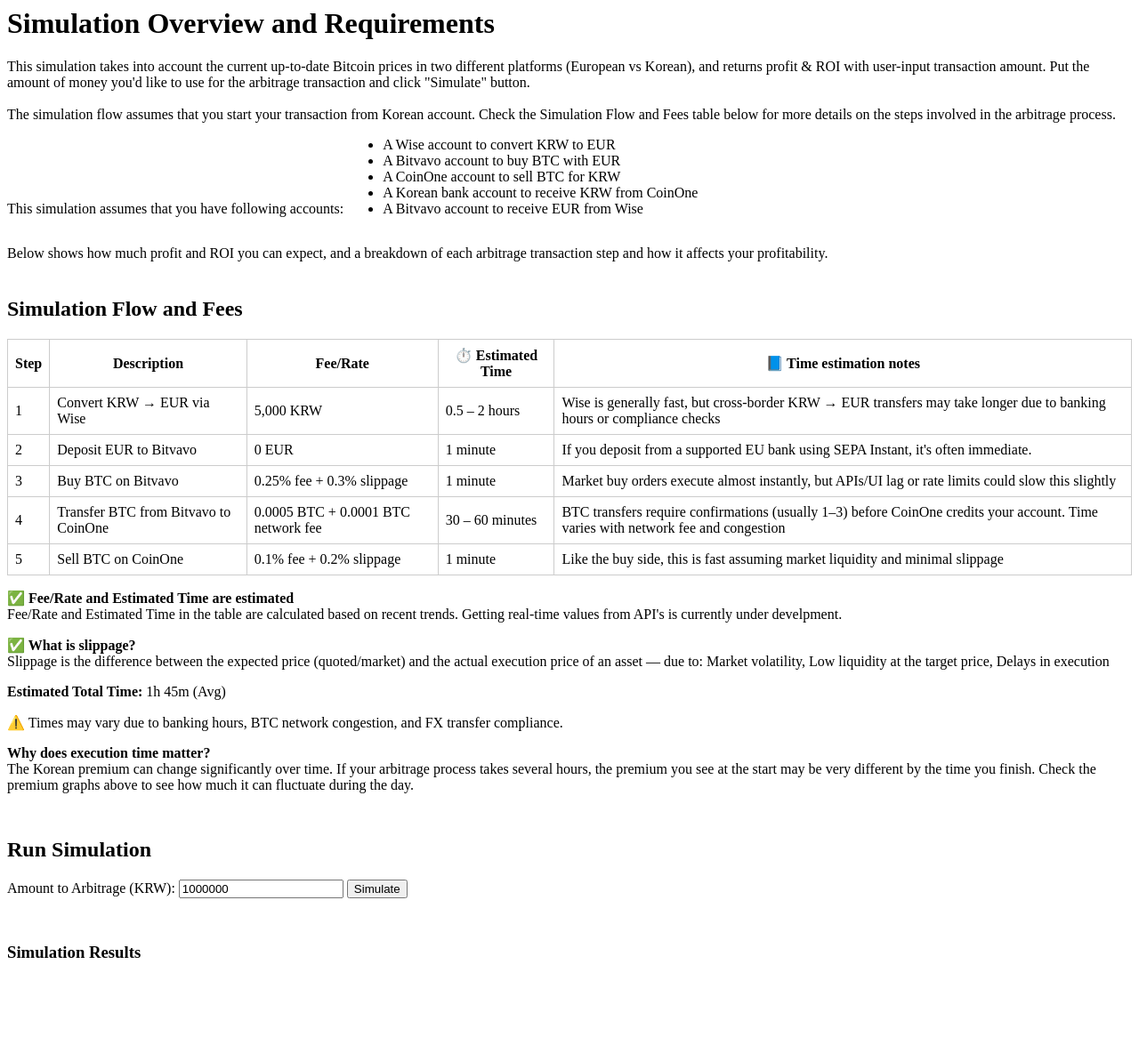
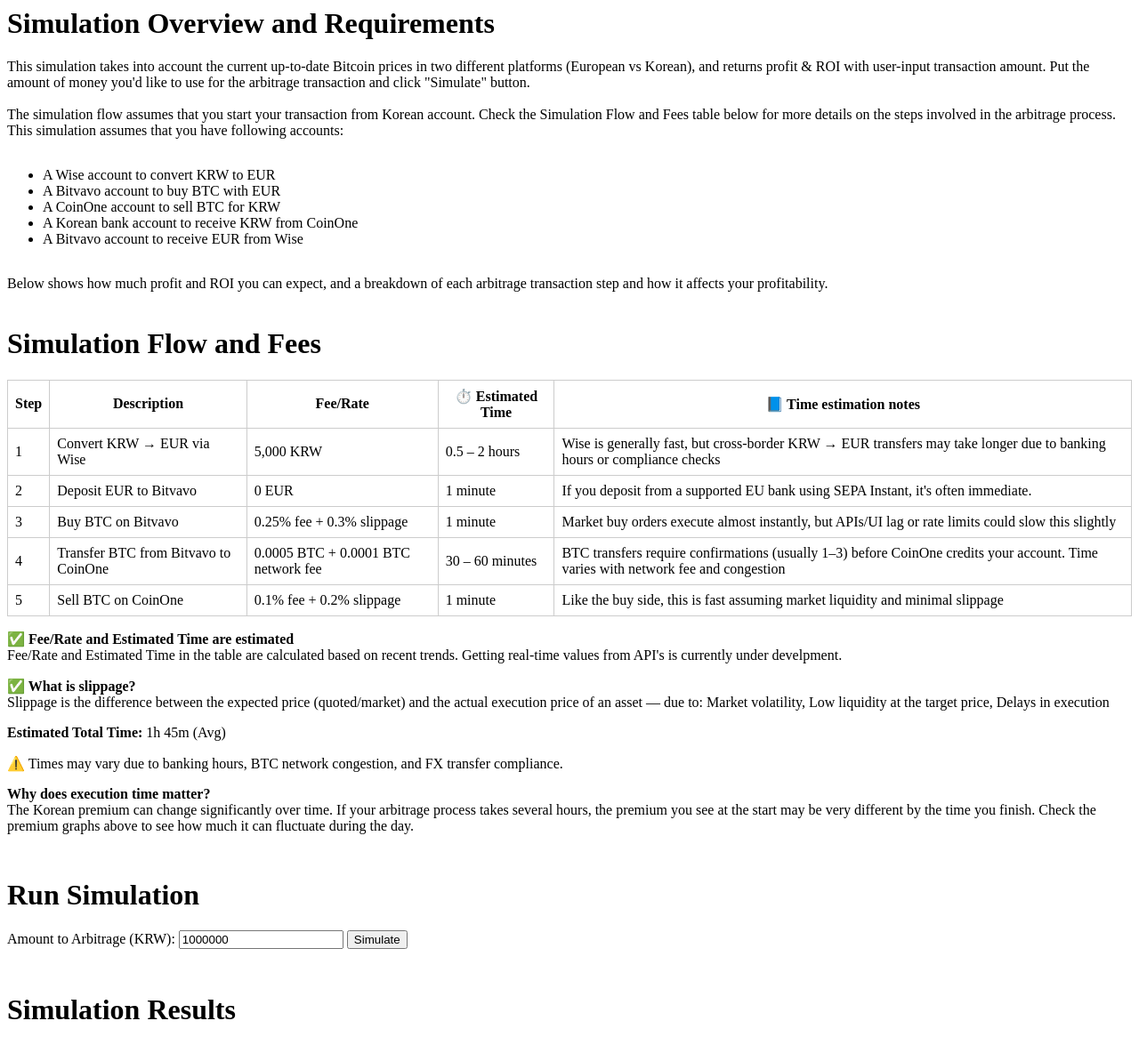
Before and after one commit to dokim804/kimchi-arbitrage-bot, a Flask app: page /tab/simulation in a window 1280 px wide. Shown: the whole page at 89% size. Before the commit the page ends 1077 px from the top, so only its background shows below. Run offline with Flask 3, Linux system fonts and the light colour scheme.

Commit message:
update simulation html formatting

```diff
--- a/app/templates/simulation_partial.html
+++ b/app/templates/simulation_partial.html
@@ -1,11 +1,14 @@
 <div class="explanation centered">
     <h1>Simulation Overview and Requirements</h1>
+    <p>
         This simulation takes into account the current up-to-date Bitcoin prices in two different platforms (European vs
     Korean), and returns profit & ROI with user-input transaction amount. Put the amount of money you'd like to use
     for the arbitrage transaction and click "Simulate" button.<br><br>
     The simulation flow assumes that you start your transaction from Korean account.
     Check the Simulation Flow and Fees table below for more details on the steps involved in the arbitrage process.
     This simulation assumes that you have following accounts:
+    </p>
+
     <ul style="text-align:left; display:inline-block;">
         <li>A Wise account to convert KRW to EUR</li>
         <li>A Bitvavo account to buy BTC with EUR</li>
@@ -19,7 +22,7 @@
 </div>
 
 <div class="centered" style="margin-top:40px;">
-        <h2>Simulation Flow and Fees</h2>
+        <h1>Simulation Flow and Fees</h1>
         <table style="margin: 0 auto; border-collapse: collapse; font-size: 1em;">
             <thead>
                 <tr>
@@ -68,6 +71,8 @@
                 </tr>
             </tbody>
         </table>
+    </div>
+
 <div class="explanation-block">
     <p><b>✅ Fee/Rate and Estimated Time are estimated</b><br>
     Fee/Rate and Estimated Time in the table are calculated based on recent trends. Getting real-time values from API's is currently under develpment.</p>
@@ -76,8 +81,6 @@
     <p><b>✅ What is slippage?</b><br>
     Slippage is the difference between the expected price (quoted/market) and the actual execution price of an asset — due to: Market volatility, Low liquidity at the target price, Delays in execution</p>
 </div>
-    </div>
-
 <div class="explanation-block">
     <p><b>Estimated Total Time:</b> 1h 45m (Avg)</p>
     <p>⚠️ Times may vary due to banking hours, BTC network congestion, and FX transfer compliance.</p>
@@ -85,12 +88,12 @@
     The Korean premium can change significantly over time. If your arbitrage process takes several hours, the premium you see at the start may be very different by the time you finish. Check the premium graphs above to see how much it can fluctuate during the day.</p>
 </div>
 
-<h2 class="centered" style="margin-top:50px;">Run Simulation</h2>
+<h1 class="centered" style="margin-top:50px;">Run Simulation</h1>
 <form id="simForm" class="centered">
     <label for="krwAmount">Amount to Arbitrage (KRW):</label>
     <input type="number" id="krwAmount" value="1000000" min="10000" step="10000">
     <button type="button" onclick="runSimulation()">Simulate</button>
 </form>
-<h3 class="centered" style="margin-top:50px;">Simulation Results</h3>
+<h1 class="centered" style="margin-top:50px;">Simulation Results</h1>
 <div id="profitSummary" class="centered" style="margin-top:30px;"></div>
 <div id="simulationResults" class="centered" style="margin-top:30px;"></div>
```
Lines whose indentation alone changed are shown as unchanged.
